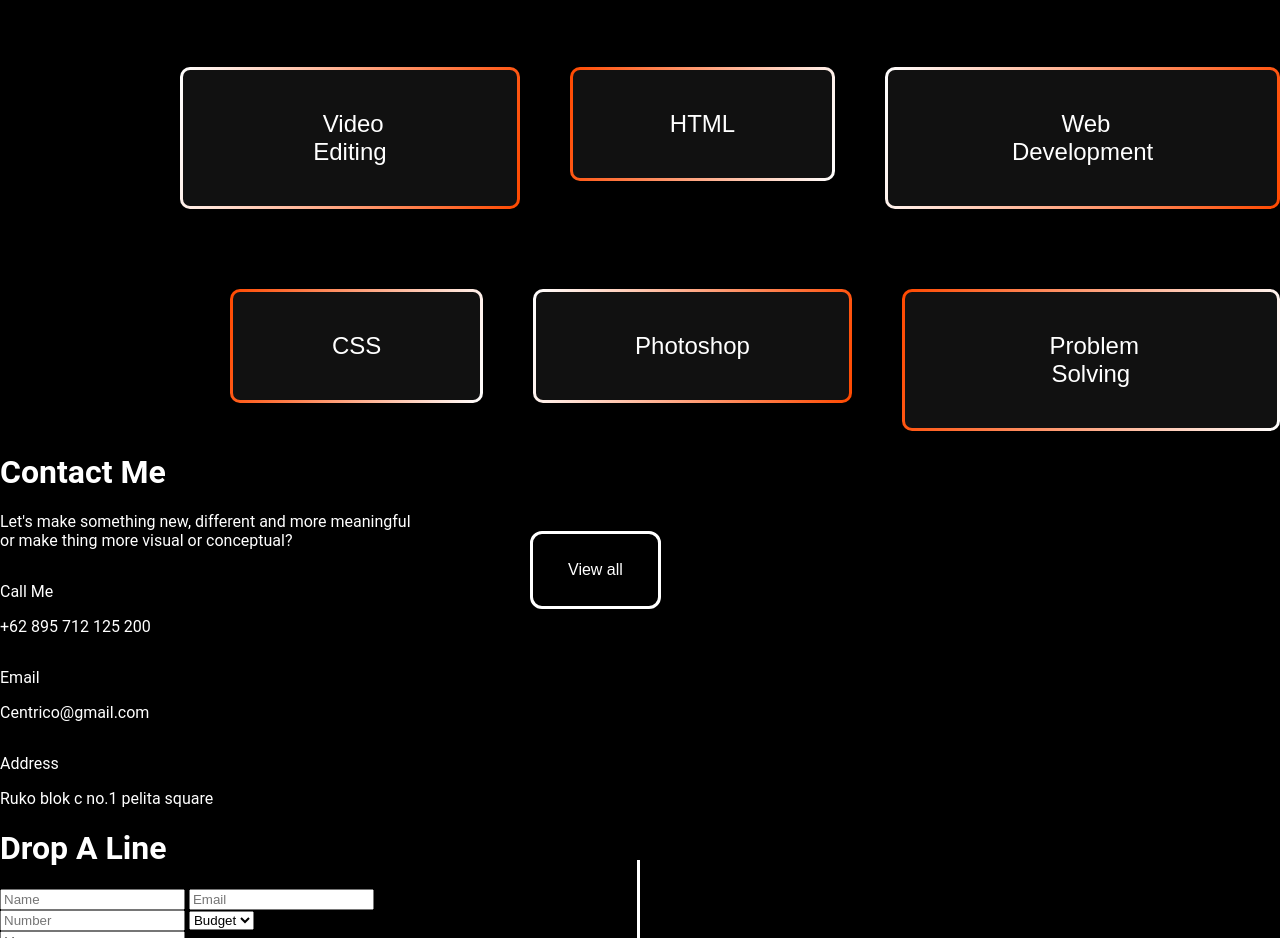
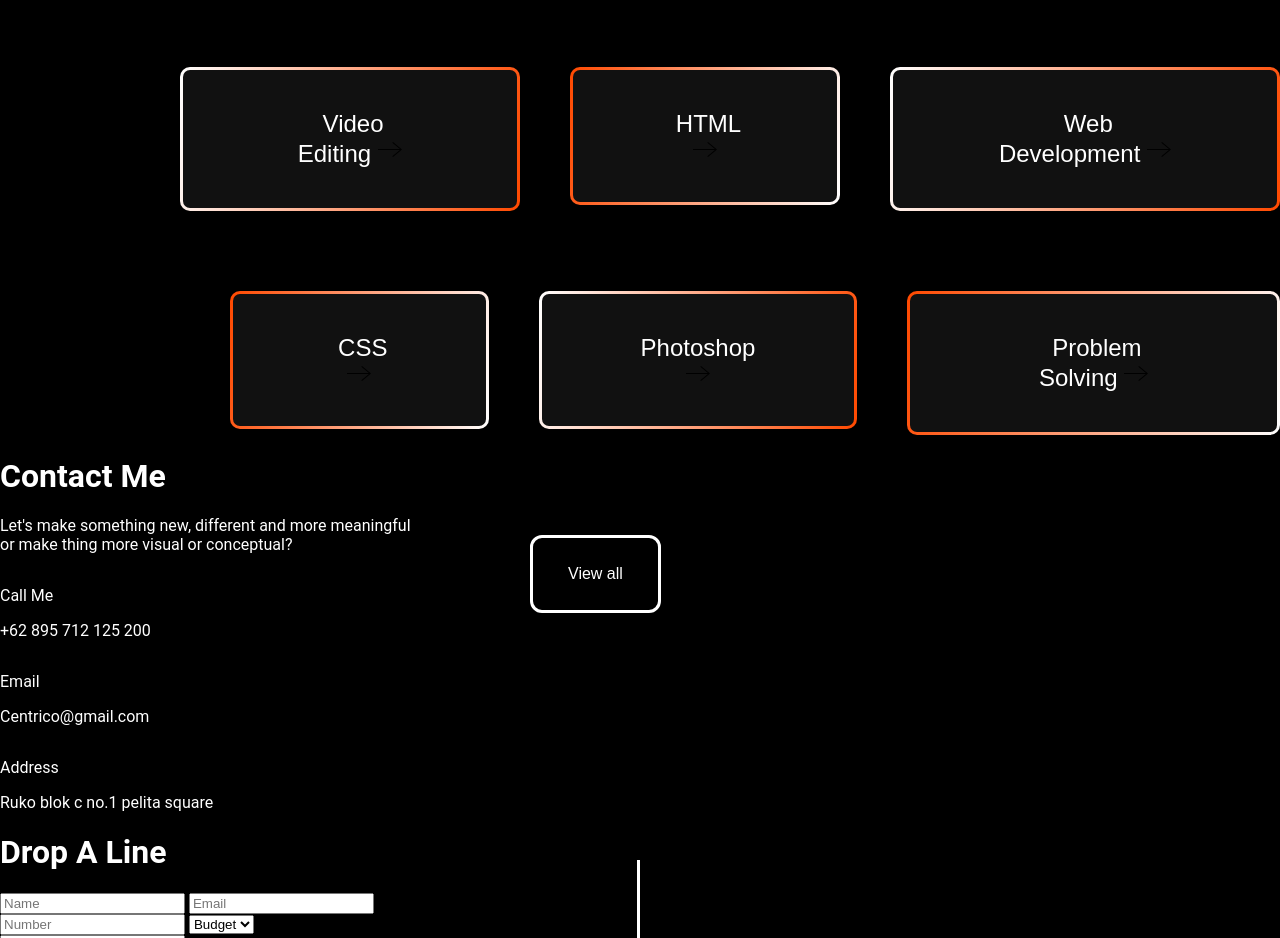
Before and after one commit to Crowzed/Portfolio, a plain HTML site: page index.html in a window 1280 px wide. Shown: the part 2100-3038 px from the top of the page. Drawn offline with Linux system fonts and the light colour scheme.

Commit message:
Update index.html

```diff
--- a/index.html
+++ b/index.html
@@ -1,5 +1,6 @@
 <html lang="en">
 <head>
+    <meta name="viewport" content="width=device-width, initial-scale=1.0">
     <title>Centrico</title>
     <link rel="icon" href="ASSETS/MyLogo.png" type="image/icon type">
     <link rel="stylesheet" href="style.css">
@@ -94,18 +95,21 @@
                     <button>
                         <img src="" alt="">
                         <a href="">Video Editing</a>
+                        <svg class="arrow" width="24" height="24" xmlns="http://www.w3.org/2000/svg" fill-rule="evenodd" clip-rule="evenodd"><path d="M21.883 12l-7.527 6.235.644.765 9-7.521-9-7.479-.645.764 7.529 6.236h-21.884v1h21.883z"/></svg>
                     </button>
                 </div>
                     <div class="services2">
                         <button>
                             <img src="" alt="">
                             <a href="">HTML</a>
+                            <svg class="arrow" width="24" height="24" xmlns="http://www.w3.org/2000/svg" fill-rule="evenodd" clip-rule="evenodd"><path d="M21.883 12l-7.527 6.235.644.765 9-7.521-9-7.479-.645.764 7.529 6.236h-21.884v1h21.883z"/></svg>
                         </button>
                     </div>
                     <div class="services3">
                         <button>
                             <img src="" alt="">
                             <a href="">Web Development</a>
+                            <svg class="arrow" width="24" height="24" xmlns="http://www.w3.org/2000/svg" fill-rule="evenodd" clip-rule="evenodd"><path d="M21.883 12l-7.527 6.235.644.765 9-7.521-9-7.479-.645.764 7.529 6.236h-21.884v1h21.883z"/></svg>
                         </button>
                     </div>
                 </div>
@@ -114,18 +118,21 @@
                         <button>
                             <img src="" alt="">
                             <a href="">CSS</a>
+                            <svg class="arrow" width="24" height="24" xmlns="http://www.w3.org/2000/svg" fill-rule="evenodd" clip-rule="evenodd"><path d="M21.883 12l-7.527 6.235.644.765 9-7.521-9-7.479-.645.764 7.529 6.236h-21.884v1h21.883z"/></svg>
                         </button>
                     </div>
                     <div class="services5">
                         <button>
                             <img src="" alt="">
                             <a href="">Photoshop</a>
+                            <svg class="arrow" width="24" height="24" xmlns="http://www.w3.org/2000/svg" fill-rule="evenodd" clip-rule="evenodd"><path d="M21.883 12l-7.527 6.235.644.765 9-7.521-9-7.479-.645.764 7.529 6.236h-21.884v1h21.883z"/></svg>
                         </button>
                     </div>
                     <div class="services6">
                         <button>
                             <img src="" alt="">
                             <a href="">Problem Solving</a>
+                            <svg class="arrow" width="24" height="24" xmlns="http://www.w3.org/2000/svg" fill-rule="evenodd" clip-rule="evenodd"><path d="M21.883 12l-7.527 6.235.644.765 9-7.521-9-7.479-.645.764 7.529 6.236h-21.884v1h21.883z"/></svg>
                         </button>
                     </div>
                 </div>
```
